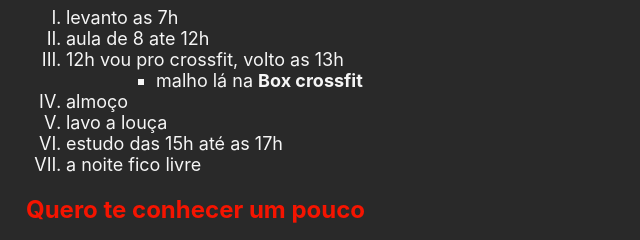
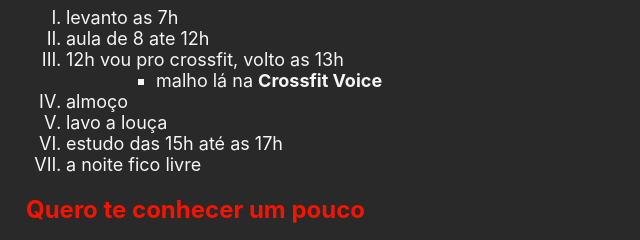
Before and after one commit to rhuanolvr/repositorio_rhuan, a plain HTML site: page index.html in a window 1280 px wide. Shown: the part 1436-1676 px from the top of the page, 24-664 px from the left. Drawn offline with Linux system fonts and the light colour scheme.

Commit message:
Update index.html

```diff
--- a/index.html
+++ b/index.html
@@ -57,7 +57,7 @@
         <li>aula de 8 ate 12h</li>
         <li>12h vou pro crossfit, volto as 13h</li>
          <ul>
-         <li> malho lá na <a href="https://www.instagram.com/box.027/?hl=pt-br">Box crossfit</a></li>
+         <li> malho lá na <a href="https://www.instagram.com/crossfitvoice/?hl=pt-br">Crossfit Voice</a></li>
          </ul>
         <li>almoço</li>
         <li>lavo a louça</li>
```
